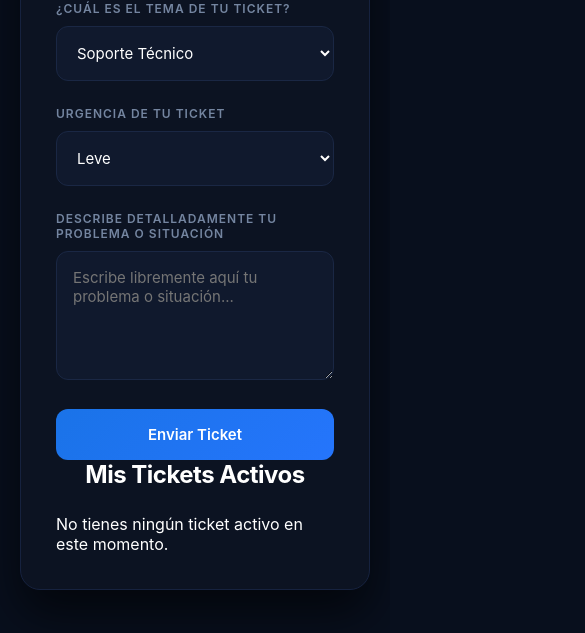
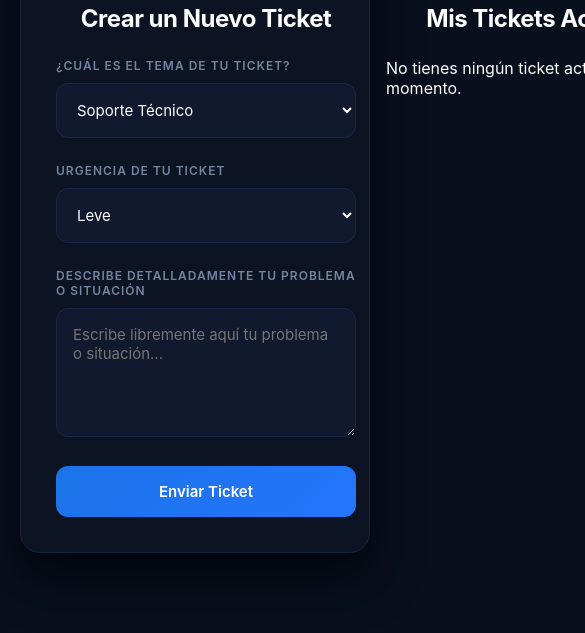
Before and after one commit to DavidPerry0501/Sistema-Tickets, a website: page index.html in a window 390 px wide. Shown: the part 211-844 px from the top of the page, 585 px wide, since content can reach past the window. Drawn offline with nearby package versions, Linux system fonts and the light colour scheme; no server answers.

Commit message:
Refactor index.html for improved layout and styling
Updated layout and styling of the ticketing system interface, including class names and structure for better responsiveness.

```diff
--- a/index.html
+++ b/index.html
@@ -10,10 +10,11 @@
 <body>
 
     <div class="container">
-        <h1>Centro de Tickets & Soporte</h1>
+        <h1 class="main-title">Centro de Tickets & Soporte</h1>
 
-        <div class="layout">
-            <div class="card">
+        <div class="main-layout" style="display: flex; gap: 30px; justify-content: space-between; align-items: flex-start; margin-top: 20px;">
+
+            <div class="card ticket-creation-column" style="flex: 1; min-width: 300px;">
                 <h2>Crear un Nuevo Ticket</h2>
                 <form id="ticketForm">
                     <div class="form-group">
@@ -49,12 +50,13 @@
                 </div>
             </div>
 
-            <div class="card">
+            <div class="card ticket-list-column" style="flex: 1; min-width: 300px;">
                 <h2>Mis Tickets Activos</h2>
                 <div id="ticketsContainer" class="tickets-list">
                     <p class="no-tickets">No tienes ningún ticket activo en este momento.</p>
                 </div>
             </div>
+
         </div>
 
         <div id="chatModal" class="modal" style="display: none;">
@@ -63,8 +65,7 @@
                     <h3 id="chatTitle">Chat del Ticket</h3>
                     <button id="closeChatBtn" class="close-btn">&times;</button>
                 </div>
-                <div id="chatMessages" class="chat-messages">
-                    </div>
+                <div id="chatMessages" class="chat-messages"></div>
                 <div id="typingIndicator" class="typing-indicator" style="display: none;">
                     El Staff está escribiendo...
                 </div>
```
